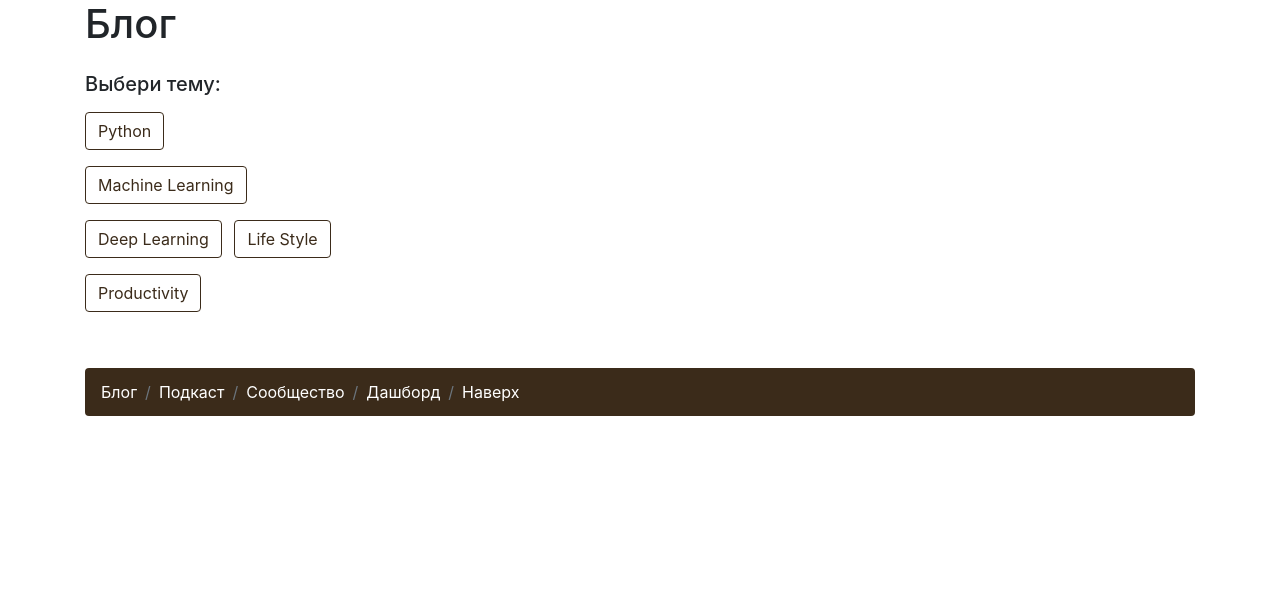
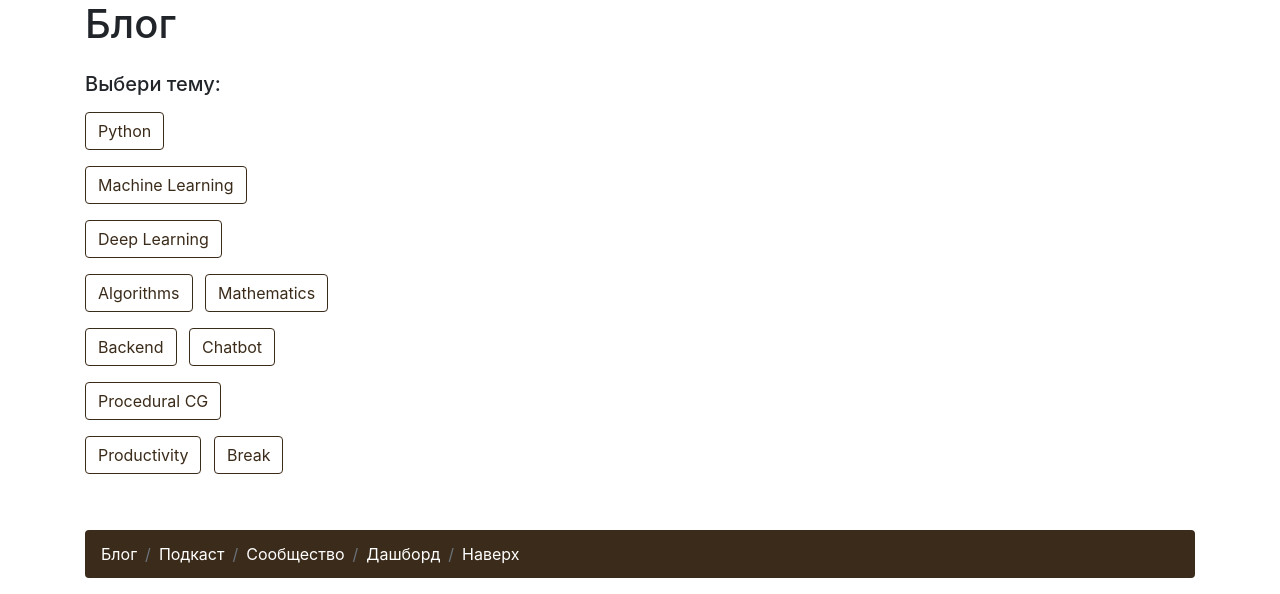
Before and after one commit to jdenisova/computer-break-webapp, a Flask app: page / in a window 1280 px wide. Shown: the part 296-890 px from the top of the page. Before the commit the page ends 712 px from the top, so only its background shows below. Run offline with Flask 2, Linux system fonts and the light colour scheme; data that the repository does not hold is empty.

Commit message:
Updated index.html and categories.

```diff
--- a/app.py
+++ b/app.py
@@ -28,8 +28,13 @@ categories = [
     "Python",
     "Machine Learning",
     "Deep Learning",
-    "Life Style",
+    "Algorithms",
+    "Mathematics",
+    "Backend",
+    "Chatbot",
+    "Procedural CG",
     "Productivity",
+    "Break",
 ]
 
 
--- a/templates/index.html
+++ b/templates/index.html
@@ -13,7 +13,7 @@
 
   <div class="col-sm">
     {% for user, post in table %}
-      <div class="card mb-3 p-3" style="max-width: 1200px;">
+      <div class="card mb-3 p-3" style="max-width: 1200px; background-color: rgba(166,141,111,0.15);">
         <div class="row g-0">
           <div class="col-md-7">
             <div class="card-body">
@@ -21,7 +21,7 @@
                 <p class="card-text">{{ post.text[:50] }}</p>
                 <p class="card-text"><small class="text-muted"><b> {{ user.pr.name }} </b> {{ post.date.strftime("%Y-%m-%d") }}
                   # {{ post.category }}</small></p>
-                <a href="{{ url_for('post', id=post.id) }}" class="btn btn-outline-dark">Читать далее</a>
+                <a href="{{ url_for('post', id=post.id) }}" class="btn btn-dark">Читать далее</a>
             </div>
           </div>
         </div>
```
